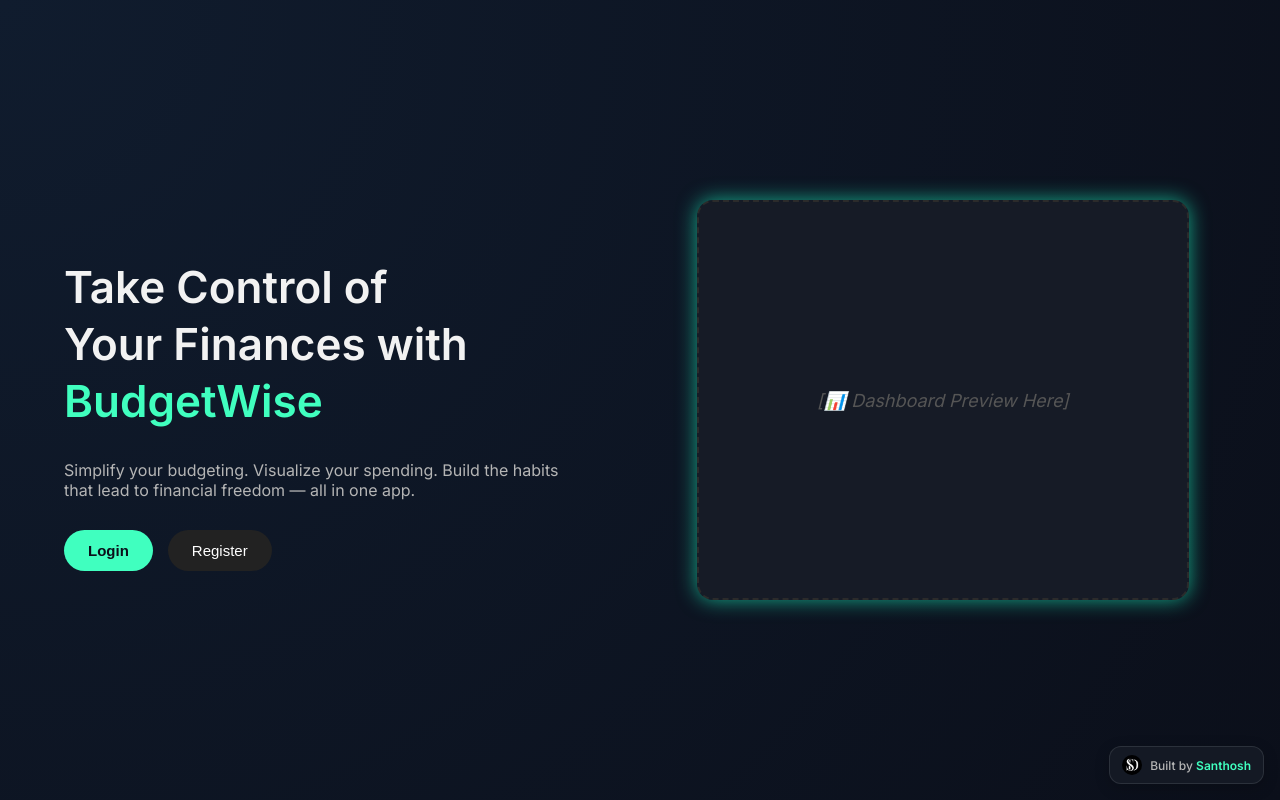
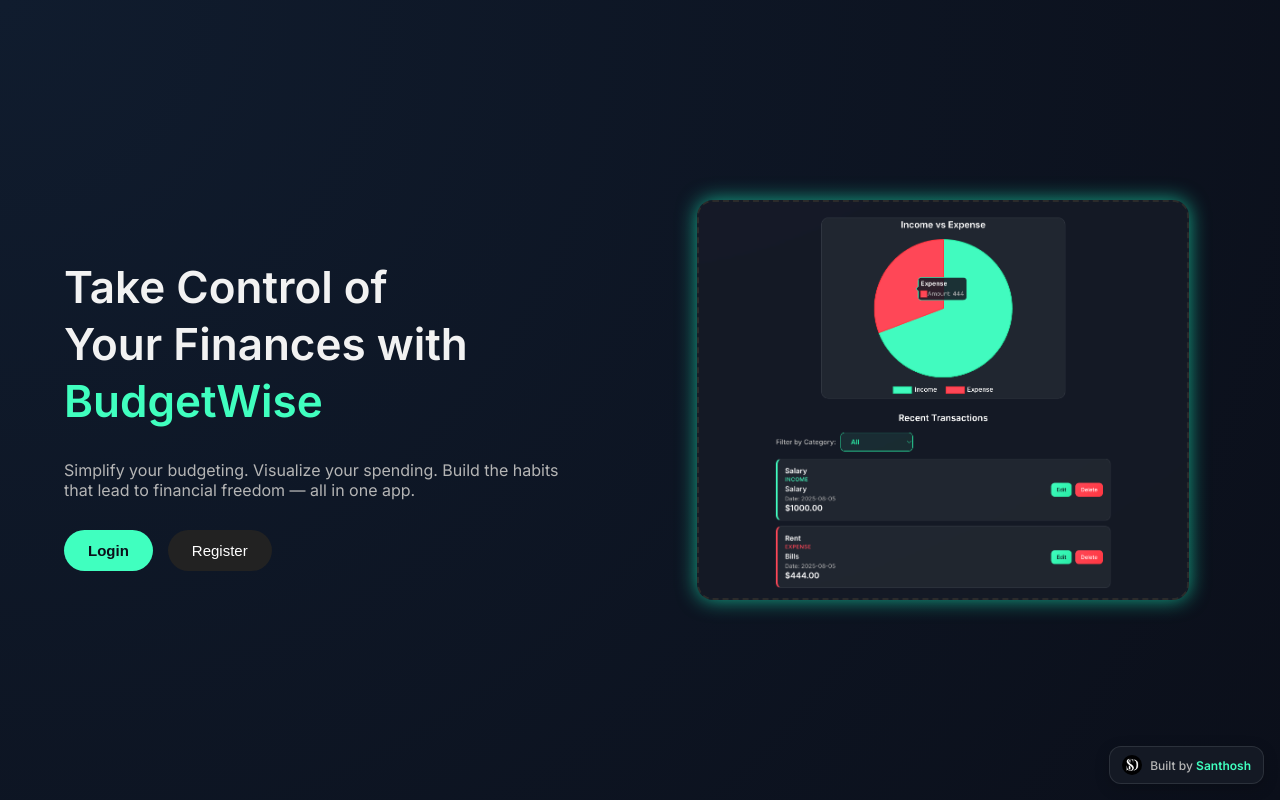
Before and after one commit to S-15-77/Expense_tracker, a React (Create React App) app: page / in a window 1280 px wide. Built offline with nearby package versions, Linux system fonts and the light colour scheme; no server answers.

Commit message:
added onboarding page

```diff
--- a/src/components/Onboarding.css
+++ b/src/components/Onboarding.css
@@ -105,4 +105,12 @@ body, html {
   font-style: italic;
   border: 2px dashed #2b2b2b;
   box-shadow: 0 0 20px #1affc6a0;
+  overflow: hidden;
 }
+
+.dashboard-preview-img {
+  width: 100%;
+  height: 100%;
+  object-fit: cover;
+  border-radius: 14px;
+}
--- a/src/components/Onboarding.js
+++ b/src/components/Onboarding.js
@@ -2,6 +2,7 @@
 import React from 'react';
 import { useNavigate } from 'react-router-dom';
 import './Onboarding.css';
+import dashboardPreview from '../assest/React App.png';
 
 function Onboarding() {
   const navigate = useNavigate();
@@ -31,7 +32,9 @@ function Onboarding() {
         </div>
 
         <div className="mockup-area">
-          <div className="screen-mockup">[📊 Dashboard Preview Here]</div>
+          <div className="screen-mockup">
+            <img src={dashboardPreview} alt="BudgetWise Dashboard Preview" className="dashboard-preview-img" />
+          </div>
         </div>
       </div>
     </div>
```
Also changed, not shown: src/assest/React App.png (added), 1 other file (tests, documents, lock files or other folders).
